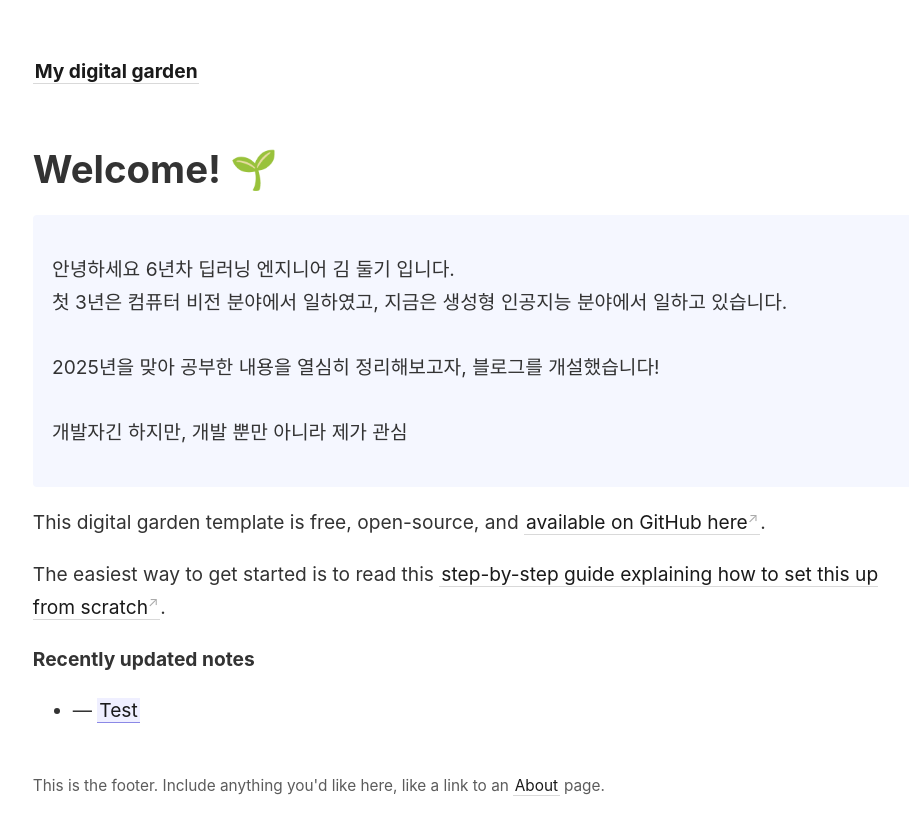
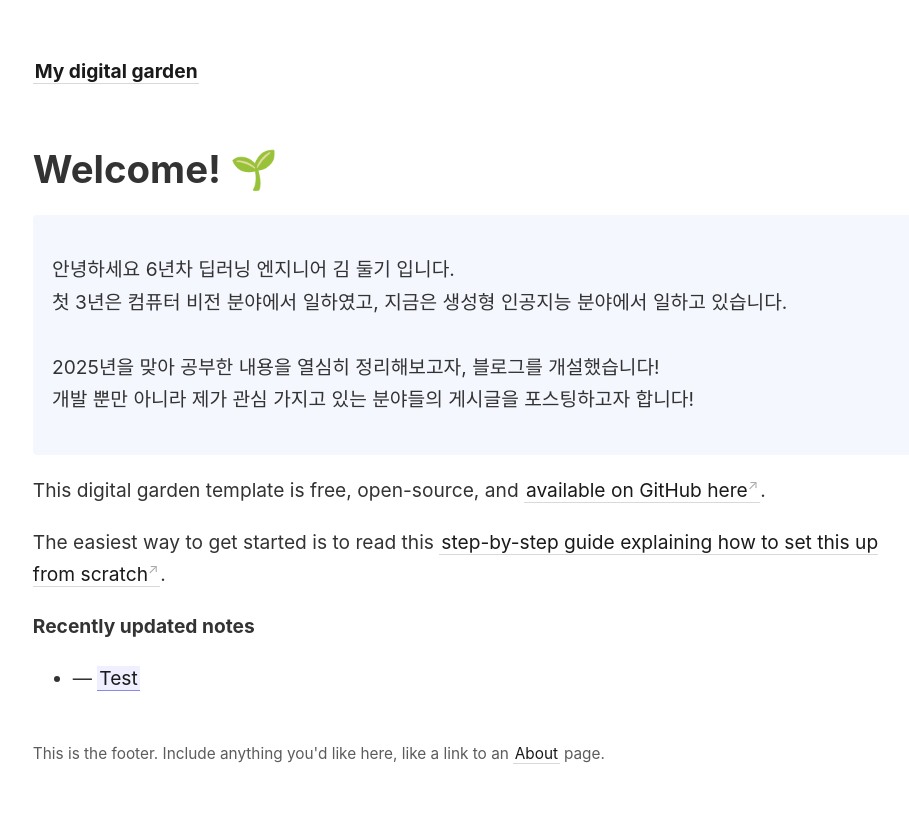
Before and after one commit to EvoDmiK/dove-blog, a Jekyll site: the page built from _pages/index.md, in a window 1280 px wide. Shown: the top 835 px of the page, without its empty margins (44-953 px from the left). Built offline with Jekyll 4.4.1, drawn with Linux system fonts in a browser that asks for light colours.

Commit message:
vault backup: 2025-01-31 12:10:59

```diff
--- a/_pages/index.md
+++ b/_pages/index.md
@@ -11,9 +11,8 @@ permalink: /
   안녕하세요 6년차 딥러닝 엔지니어 김 둘기 입니다. <br>
 첫 3년은 컴퓨터 비전 분야에서 일하였고, 지금은 생성형 인공지능 분야에서 일하고 있습니다.<br>
 <br>
-2025년을 맞아 공부한 내용을 열심히 정리해보고자, 블로그를 개설했습니다!
-<br><br>
-개발자긴 하지만, 개발 뿐만 아니라 제가 관심
+2025년을 맞아 공부한 내용을 열심히 정리해보고자, 블로그를 개설했습니다!<br>
+개발 뿐만 아니라 제가 관심 가지고 있는 분야들의 게시글을 포스팅하고자 합니다!
 </p>
 
 This digital garden template is free, open-source, and [available on GitHub here](https://github.com/maximevaillancourt/digital-garden-jekyll-template).
@@ -31,6 +30,13 @@ The easiest way to get started is to read this [step-by-step guide explaining ho
   {% endfor %}
 </ul>
 
+<ul>
+{% assign recent_folder = site.folders %}
+{% for folder in folders %}
+	{{ folder.title }}
+{% endfor %}
+</ul>
+
 <style>
   .wrapper {
     max-width: 46em;
```
